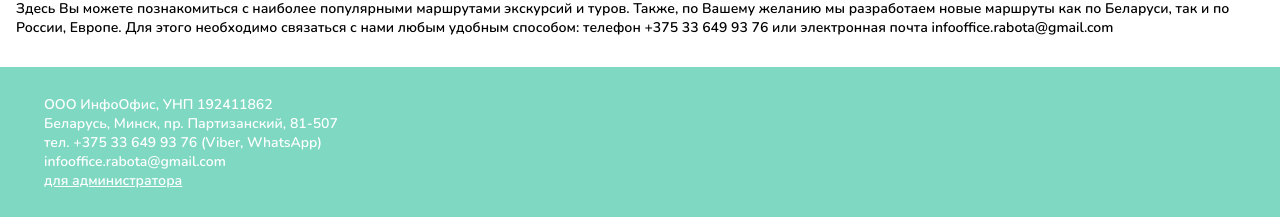
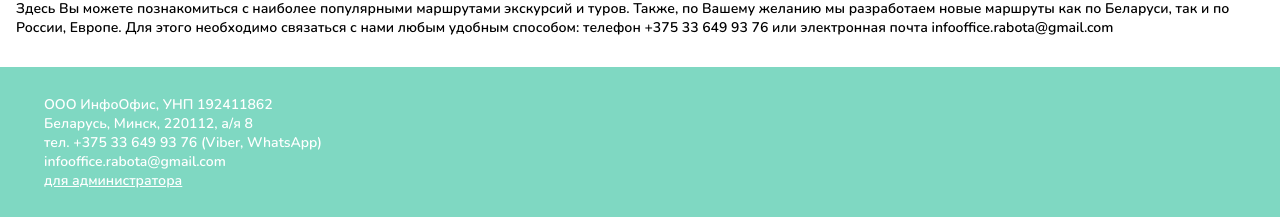
Before and after one commit to IgorSulj/SchoolTour, a Django app: page / in a window 1280 px wide. Shown: the part 583-800 px from the top of the page. Run offline with Django 4.2, Linux system fonts and the light colour scheme; data that the repository does not hold is empty.

Commit message:
Changed text in footer

```diff
--- a/templates/base.html
+++ b/templates/base.html
@@ -38,7 +38,7 @@
     <footer>
         <div>
             ООО ИнфоОфис, УНП 192411862<br>
-            Беларусь, Минск, пр. Партизанский, 81-507<br>
+            Беларусь, Минск, 220112, а/я 8<br>
             тел. +375 33 649 93 76 (Viber, WhatsApp)<br>
             infooffice.rabota@gmail.com<br>
             <a href="/admin" class="login">для администратора</a>
```
